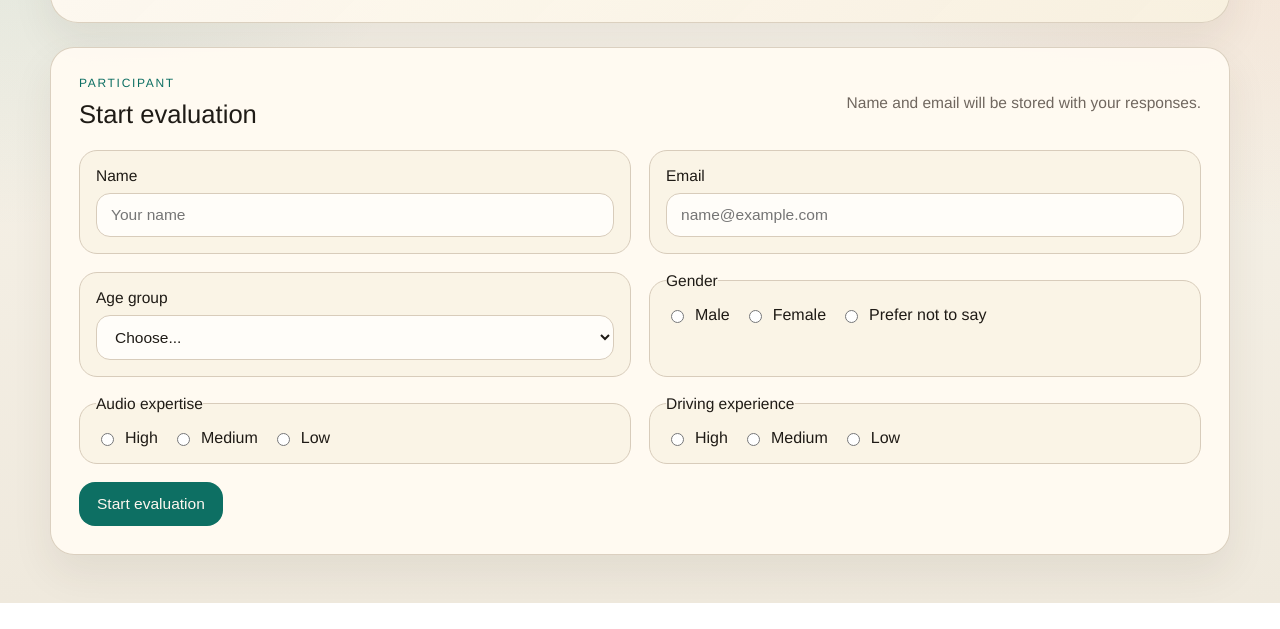
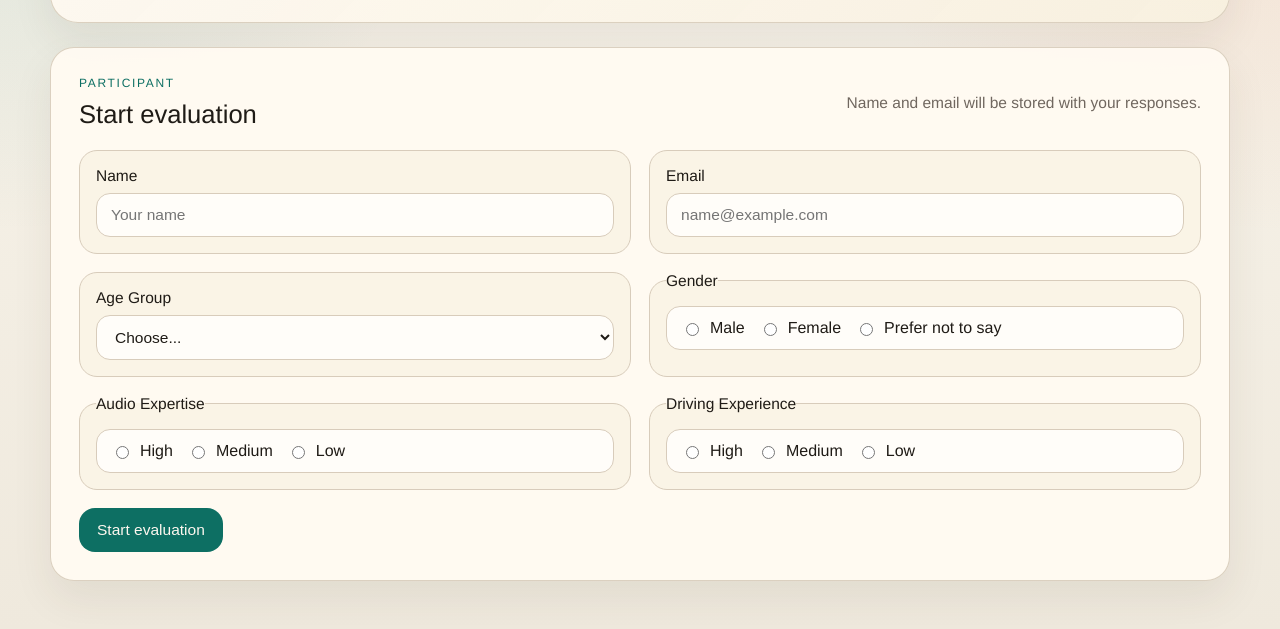
Before and after one commit to dabinkim0/ddsp-carsound-eval, a website: page public/index.html in a window 1280 px wide. Shown: the part 227-856 px from the top of the page. Before the commit the page ends 830 px from the top, so only its background shows below. Drawn offline with Linux system fonts and the light colour scheme.

Commit message:
Align intro form field styling

```diff
--- a/public/assets/styles.css
+++ b/public/assets/styles.css
@@ -168,6 +168,7 @@ button {
 
 fieldset.field {
   min-inline-size: 0;
+  border: 1px solid var(--border);
 }
 
 .field legend {
@@ -189,6 +190,11 @@ fieldset.field {
   display: flex;
   flex-wrap: wrap;
   gap: 14px;
+  width: 100%;
+  border: 1px solid var(--border);
+  border-radius: 14px;
+  padding: 12px 14px;
+  background: #fffdf9;
 }
 
 .radio-row label {
--- a/public/index.html
+++ b/public/index.html
@@ -40,7 +40,7 @@
           </label>
 
           <label class="field">
-            <span>Age group</span>
+            <span>Age Group</span>
             <select id="age" name="age" required>
               <option value="" selected disabled>Choose...</option>
               <option value="10s">10s</option>
@@ -61,7 +61,7 @@
           </fieldset>
 
           <fieldset class="field">
-            <legend>Audio expertise</legend>
+            <legend>Audio Expertise</legend>
             <div class="radio-row">
               <label><input type="radio" name="audio_expertise" value="High" required> High</label>
               <label><input type="radio" name="audio_expertise" value="Medium"> Medium</label>
@@ -70,7 +70,7 @@
           </fieldset>
 
           <fieldset class="field">
-            <legend>Driving experience</legend>
+            <legend>Driving Experience</legend>
             <div class="radio-row">
               <label><input type="radio" name="driving_experience" value="High" required> High</label>
               <label><input type="radio" name="driving_experience" value="Medium"> Medium</label>
```
